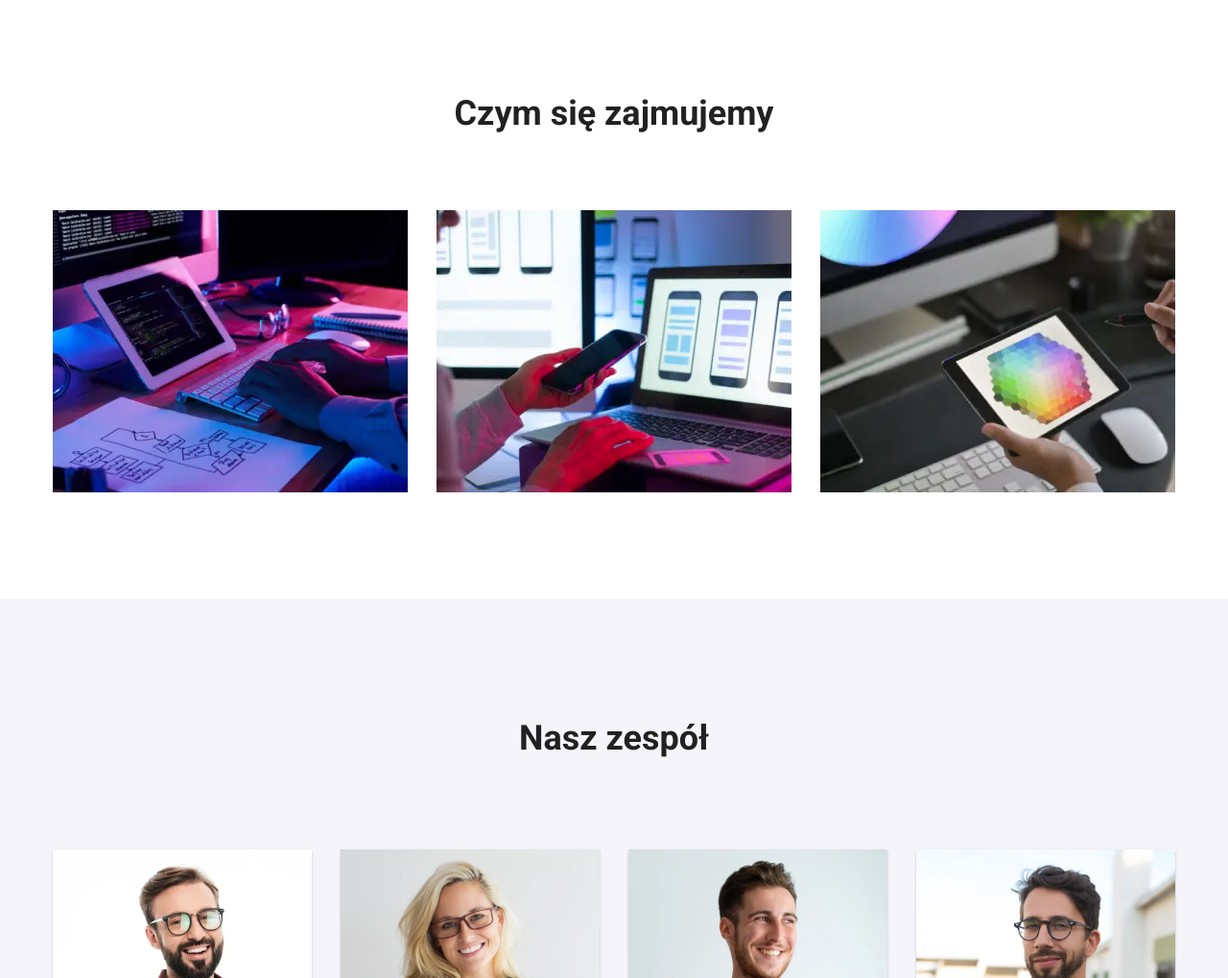
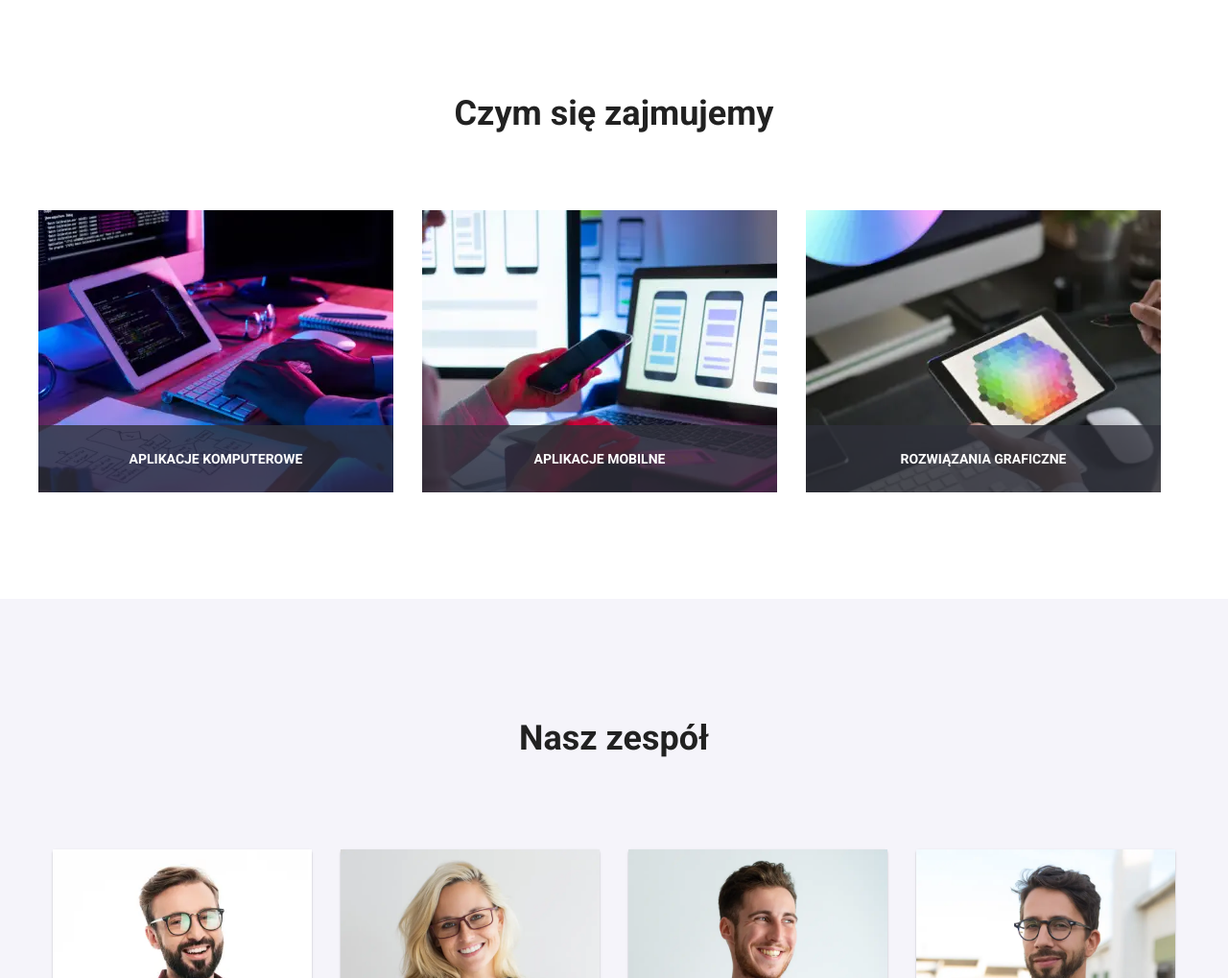
Before and after one commit to endercom502/goit-markup-hw-05, a plain HTML site: page index.html in a window 1280 px wide. Shown: the part 1198-2217 px from the top of the page at 96% size. Drawn offline with Linux system fonts and the light colour scheme.

Commit message:
15/04-21:29

```diff
--- a/css/styles.css
+++ b/css/styles.css
@@ -35,9 +35,9 @@ main {
 .item-photo {
   margin-right: 30px;
   margin-bottom: 30px;
-  transition-property: box-shadow, cursor;
+  transition-property: box-shadow, cursor, transform;
   transition-duration: 250ms;
-  cubic-bezier: 0.4, 0, 0.2, 1);
+  transition-timing-function: cubic-bezier(0.4, 0, 0.2, 1);
 }
 .item-photo:nth-child(3n+3) {
   margin-right: 0;
@@ -140,7 +140,7 @@ button {
   transition-property: box-shadow, cursor, border-radius, text-align,
   background-color, color, border, line-height, margin-left;
   transition-duration: 250ms;
-  cubic-bezier: 0.4, 0, 0.2, 1);
+  transition-timing-function: cubic-bezier(0.4, 0, 0.2, 1);
 }
 .next-button:hover {
   border-radius: 4px;
@@ -212,7 +212,7 @@ button:active {
   padding: 0;
   transition-property: cursor, fill, color;
   transition-duration: 250ms;
-  cubic-bezier: 0.4, 0, 0.2, 1);
+  transition-timing-function: cubic-bezier(0.4, 0, 0.2, 1);
 }
 .a-link:link {
   text-decoration: #2196f3;
@@ -370,7 +370,7 @@ button:active {
   margin-bottom: 94px;
   transition-property: border, cursor;
   transition-duration: 250ms;
-  cubic-bezier: 0.4, 0, 0.2, 1);
+  transition-timing-function: cubic-bezier(0.4, 0, 0.2, 1);
 }
 .clients:hover {
   border: solid 1px #2196F3;
@@ -403,7 +403,7 @@ button:active {
   transition-property: fill, cursor, border, fill-opacity,
   stroke-width;
   transition-duration: 250ms;
-  cubic-bezier: 0.4, 0, 0.2, 1);
+  transition-timing-function: cubic-bezier(0.4, 0, 0.2, 1);
 }
 .clients-graphics:hover {
   fill: #2196F3;
@@ -468,8 +468,8 @@ button:active {
 .workers-span {
   list-style: none;
   transition-property: stroke, cursor, fill, fill-opacity;
-  transition-duration: 25000ms;
-  cubic-bezier: 0.4, 0, 0.2, 1);
+  transition-duration: 250ms;
+  transition-timing-function: cubic-bezier(0.4, 0, 0.2, 1);
 }
 .social-div {
   display: flex;
@@ -498,15 +498,11 @@ button:active {
 .workers-span-1 {
   list-style: none;
   flex-grow: 1;
-  transition-property: fill, cursor, stroke, fill-opacity;
+  transition-property: cursor, fill-opacity;
   transition-duration: 250ms;
-  cubic-bezier: 0.4, 0, 0.2, 1);
+  transition-timing-function: cubic-bezier(0.4, 0, 0.2, 1);
 }
-.workers-span-1 > li > svg > svg > use:hover {
-  fill: #FFFFFF;
-  stroke: #FFFFFF;
-  cursor: pointer;
-}
+
 .footer-h {
   flex-basis: 206px;
   text-decoration: none;
@@ -517,3 +513,24 @@ button:active {
 .workers-svg-1 {
   fill: #FFFFFF;
   stroke: #AFB1B8;
+}
+.thumb > .undergounnd {
+  display: flex;
+  align-items: center;
+  justify-content: center;
+  position: absolute;
+  bottom: 3px;
+  left: 0;
+  background-color: rgba(47, 48, 58, 0.8);
+  color: #FFFFFF;
+  width: 370px;
+  height: 70px;
+  font-size: 14px;
+  font-weight: 700;
+  line-height: 16,41px;
+  margin: 0 auto;
+}
+.thumb {
+  display: flex;
+  position: relative
+}
--- a/index.html
+++ b/index.html
@@ -109,9 +109,16 @@
     <section>
         <h2 class="over-photos">Czym się zajmujemy</h2>
         <ul class="flex-photo-1">
-            <li class="list-item"><img src="images/box1.webp" alt="man typing on a laptop" width="370" height="294" /></li>
-            <li class="list-item"><img src="images/box3.webp" alt="man using a tablet" width="370" height="294" /></li>
-            <li class="list-item"><img src="images/box2.webp" alt="good" width="370" height="294" /></li>
+            <div class="thumb"><li class="list-item"><img src="images/box1.webp" alt="man typing on a laptop" width="370" height="294" /></li>
+            <p class="undergounnd">APLIKACJE KOMPUTEROWE</p>
+            </div>
+
+            <div class="thumb"><li class="list-item"><img src="images/box3.webp" alt="man using a tablet" width="370" height="294" /></li>
+             <p class="undergounnd">APLIKACJE MOBILNE</p>
+            </div>
+            <div class="thumb"><li class="list-item"><img src="images/box2.webp" alt="good" width="370" height="294" /></li>
+                 <p class="undergounnd">ROZWIĄZANIA GRAFICZNE</p>
+            </div>
         </ul>
     </section>
     <section class="container-workers">
```
